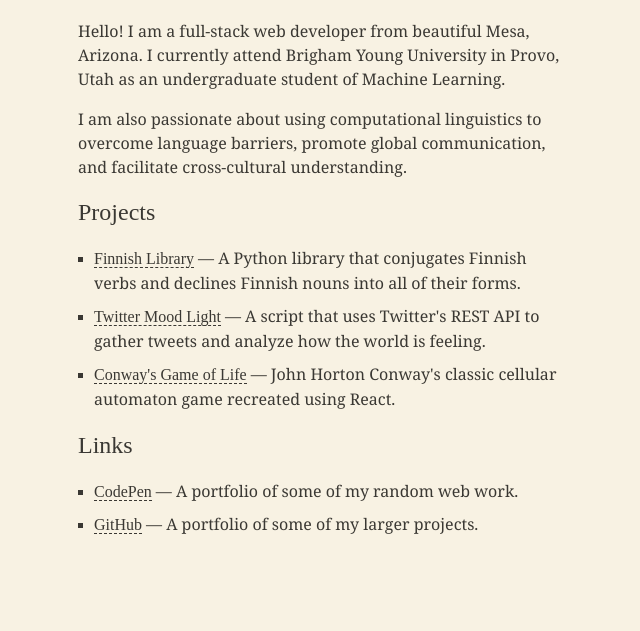
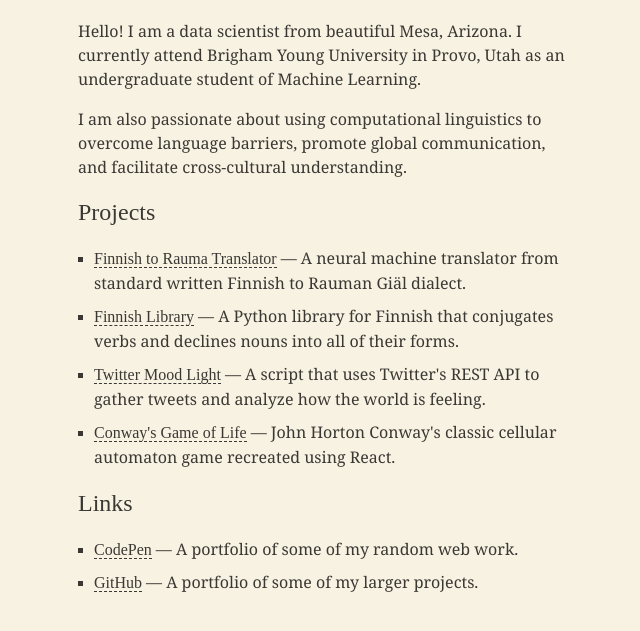
Before and after one commit to cmdaniels/personal-website, a plain HTML site: page index.html in a window 1280 px wide. Shown: the part 61-692 px from the top of the page, without its empty margins (318-958 px from the left). Drawn offline with nearby package versions, Linux system fonts and the light colour scheme.

Commit message:
Add Rauma translator link

```diff
--- a/index.html
+++ b/index.html
@@ -13,7 +13,7 @@
 
   <h1>Cody Daniels</h1>
 
-  <p>Hello! I am a full-stack web developer from beautiful Mesa, Arizona. I currently attend Brigham Young University in Provo, Utah as an undergraduate student of Machine Learning.</p>
+  <p>Hello! I am a data scientist from beautiful Mesa, Arizona. I currently attend Brigham Young University in Provo, Utah as an undergraduate student of Machine Learning.</p>
 
   <p>I am also passionate about using computational linguistics to overcome language barriers, promote global communication, and facilitate cross-cultural understanding.</p>
 
@@ -23,8 +23,12 @@
 
   <ul>
     <li>
+      <a href="https://huggingface.co/codymd/fi-rauma">Finnish to Rauma Translator</a>
+      <span>A neural machine translator from standard written Finnish to Rauman Giäl dialect.</span>
+    </li>
+    <li>
       <a href="https://github.com/cmdaniels/fi-lib">Finnish Library</a>
-      <span>A Python library that conjugates Finnish verbs and declines Finnish nouns into all of their forms.</span>
+      <span>A Python library for Finnish that conjugates verbs and declines nouns into all of their forms.</span>
     </li>
     <li>
       <a href="https://github.com/cmdaniels/twitter-mood">Twitter Mood Light</a>
```
